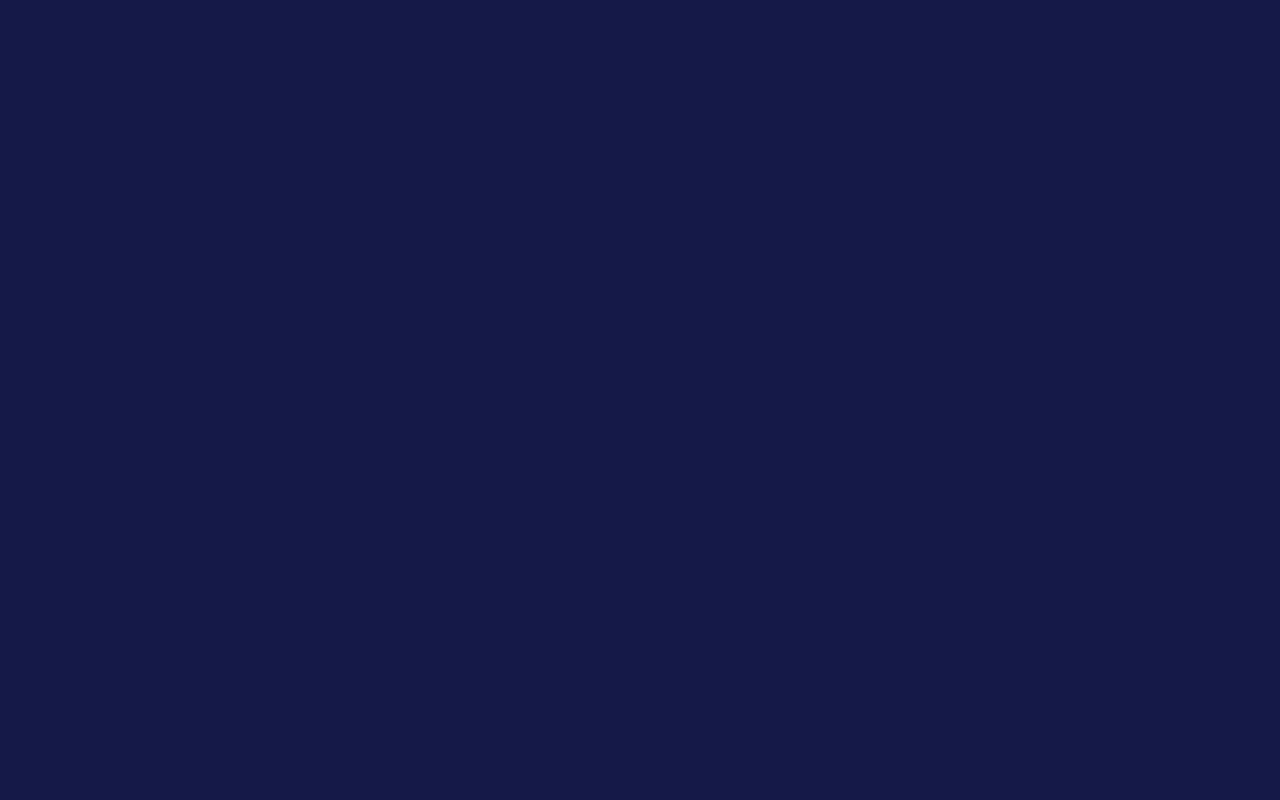
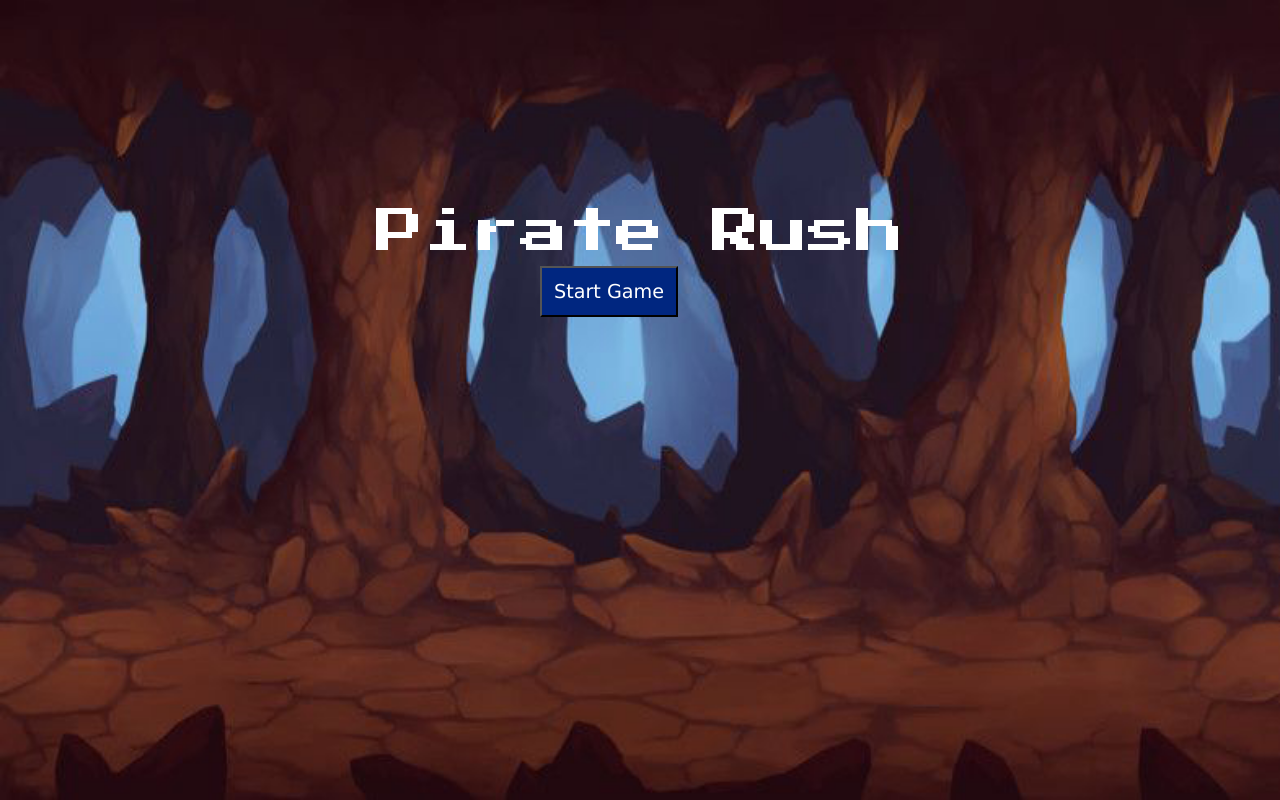
Before and after one commit to vishaal010/PirateRush, a plain HTML site: page docs/index.html in a window 1280 px wide. Drawn offline with Linux system fonts and the light colour scheme.

Commit message:
def
default

```diff
--- a/docs/index.html
+++ b/docs/index.html
@@ -6,7 +6,7 @@
     <meta name="viewport" content="width=device-width, initial-scale=1.0">
     <title> Pirate Rush </title>
     <link rel="stylesheet" type="text/css" href="css/style.css">
-    <script defer src='js/game.js' type="text/javascript/module"></script>
+    <script defer src='js/game.js' type="module"></script>
   </head>
   <body>
   </body>
```
